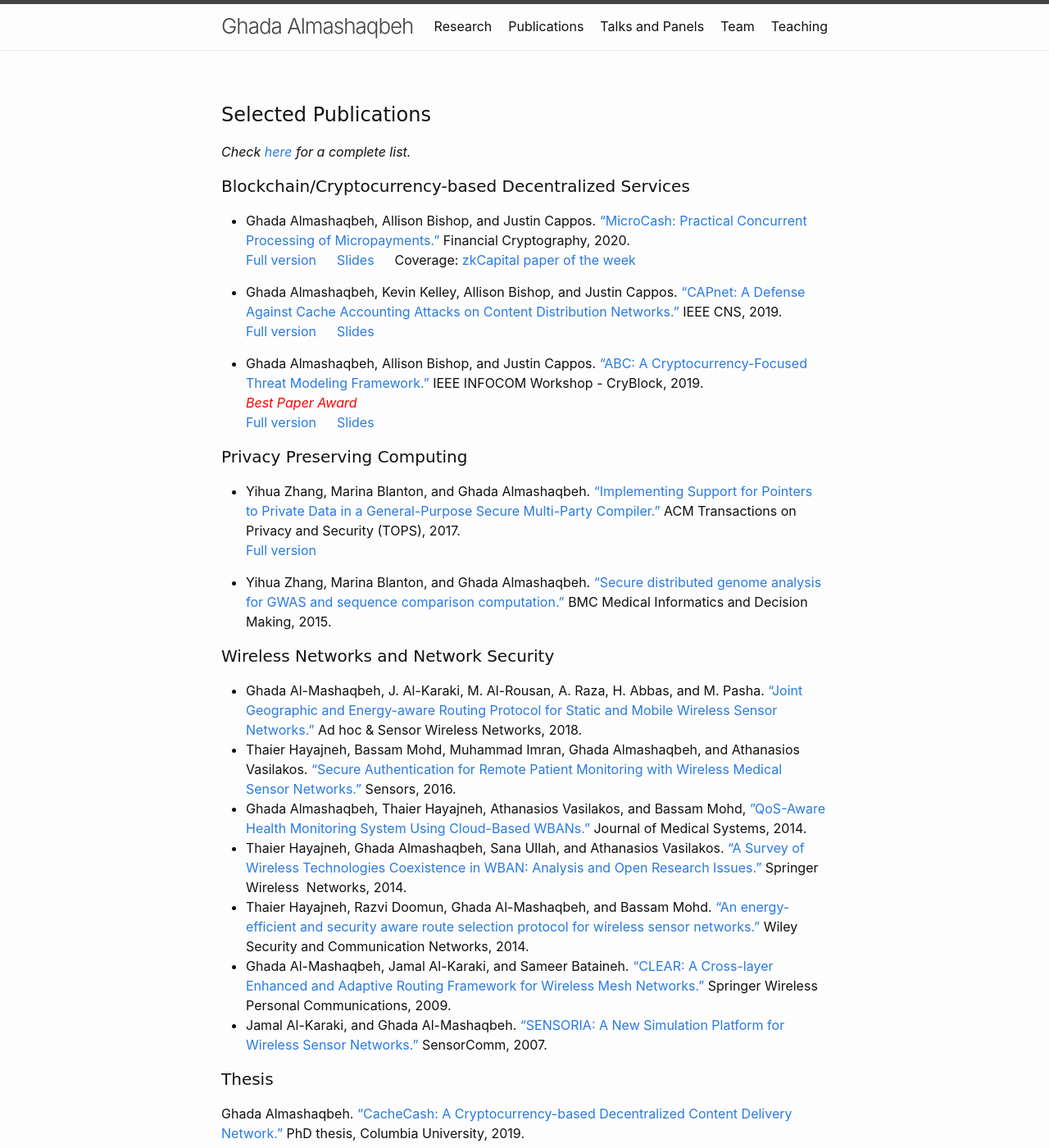
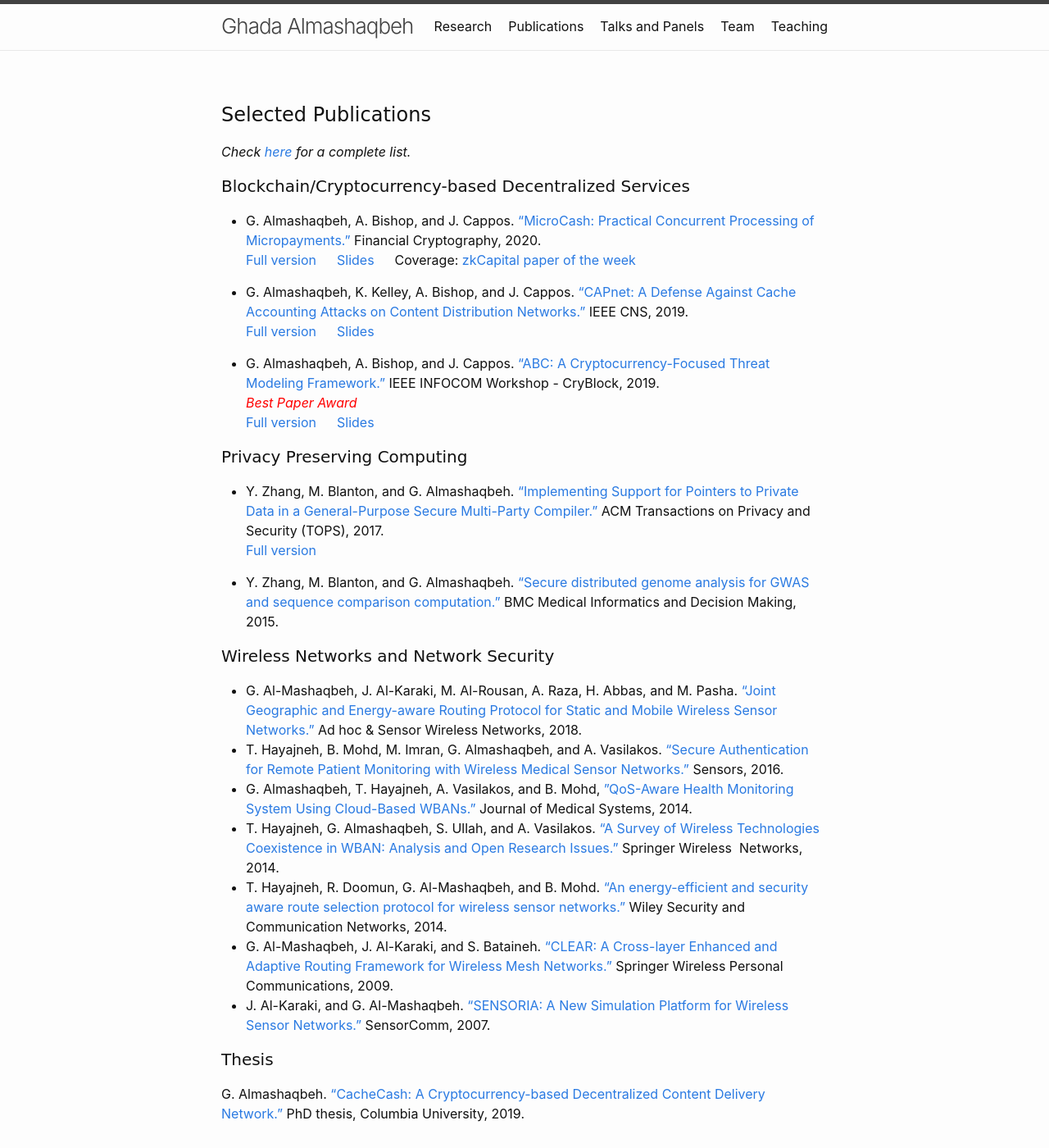
Before and after one commit to GhadaAlmashaqbeh/GhadaAlmashaqbeh.github.io, a Jekyll site: the page built from 02-publications.md, in a window 1280 px wide and 1400 px high. Shown: the whole window at 82% size. Built offline with Jekyll 4.4.1, drawn with Linux system fonts in a browser that asks for light colours.

Commit message:
update publications

```diff
--- a/02-publications.md
+++ b/02-publications.md
@@ -11,34 +11,34 @@ _Check [here](https://scholar.google.com/citations?user=QKIkII0AAAAJ&hl=en) for
 
 <h4 style="font-family: 'Comic Sans MS'">Blockchain/Cryptocurrency-based Decentralized Services</h4>
 
-* Ghada Almashaqbeh, Allison Bishop, and Justin Cappos. ["MicroCash: Practical Concurrent Processing of Micropayments."](https://link.springer.com/chapter/10.1007/978-3-030-51280-4_13) Financial Cryptography, 2020.<br/>
+* G. Almashaqbeh, A. Bishop, and J. Cappos. ["MicroCash: Practical Concurrent Processing of Micropayments."](https://link.springer.com/chapter/10.1007/978-3-030-51280-4_13) Financial Cryptography, 2020.<br/>
   [Full version](https://arxiv.org/abs/1911.08520) &emsp; [Slides](../slides/microcash-fc-2020.pdf) &emsp; Coverage: [zkCapital paper of the week](https://zkcapital.substack.com/p/this-week-in-blockchain-research-92a)
 
-* Ghada Almashaqbeh, Kevin Kelley, Allison Bishop, and Justin Cappos. ["CAPnet: A Defense Against Cache Accounting Attacks on Content Distribution Networks."](https://ieeexplore.ieee.org/document/8802825) IEEE CNS, 2019. <br/>
+* G. Almashaqbeh, K. Kelley, A. Bishop, and J. Cappos. ["CAPnet: A Defense Against Cache Accounting Attacks on Content Distribution Networks."](https://ieeexplore.ieee.org/document/8802825) IEEE CNS, 2019. <br/>
   [Full version](https://arxiv.org/abs/1906.10272) &emsp; [Slides](../slides/capnet-cns-2019.pdf)
 
-* Ghada Almashaqbeh, Allison Bishop, and Justin Cappos. ["ABC: A Cryptocurrency-Focused Threat Modeling Framework."](https://ieeexplore.ieee.org/document/8845101) IEEE INFOCOM Workshop - CryBlock, 2019.  <br/>
+* G. Almashaqbeh, A. Bishop, and J. Cappos. ["ABC: A Cryptocurrency-Focused Threat Modeling Framework."](https://ieeexplore.ieee.org/document/8845101) IEEE INFOCOM Workshop - CryBlock, 2019.  <br/>
   <span style="color: red;">_Best Paper Award_</span> <br/>
   [Full version](https://arxiv.org/abs/1903.03422) &emsp; [Slides](../slides/abc-cryblock-2019.pdf)
 
 
 
 <h4 style="font-family: 'Comic Sans MS'">Privacy Preserving Computing</h4>
-* Yihua Zhang, Marina Blanton, and Ghada Almashaqbeh. ["Implementing Support for Pointers to Private Data in a General-Purpose Secure Multi-Party Compiler."](https://dl.acm.org/citation.cfm?id=3154600) ACM Transactions on Privacy and Security (TOPS), 2017. <br/>
+* Y. Zhang, M. Blanton, and G. Almashaqbeh. ["Implementing Support for Pointers to Private Data in a General-Purpose Secure Multi-Party Compiler."](https://dl.acm.org/citation.cfm?id=3154600) ACM Transactions on Privacy and Security (TOPS), 2017. <br/>
   [Full version](https://arxiv.org/abs/1509.01763)
 
-* Yihua Zhang, Marina Blanton, and Ghada Almashaqbeh. ["Secure distributed genome analysis for GWAS and sequence comparison computation."](https://bmcmedinformdecismak.biomedcentral.com/articles/10.1186/1472-6947-15-S5-S4) BMC Medical Informatics and Decision Making, 2015.
+* Y. Zhang, M. Blanton, and G. Almashaqbeh. ["Secure distributed genome analysis for GWAS and sequence comparison computation."](https://bmcmedinformdecismak.biomedcentral.com/articles/10.1186/1472-6947-15-S5-S4) BMC Medical Informatics and Decision Making, 2015.
 
 
 <h4 style="font-family: 'Comic Sans MS'">Wireless Networks and Network Security</h4>
-* Ghada Al-Mashaqbeh, J. Al-Karaki, M. Al-Rousan, A. Raza, H. Abbas, and M. Pasha. ["Joint Geographic and Energy-aware Routing Protocol for Static and Mobile Wireless Sensor Networks."](https://www.oldcitypublishing.com/journals/ahswn-home/ahswn-issue-contents/ahswn-volume-41-number-3-4-2018/16950-2/) Ad hoc & Sensor Wireless Networks, 2018.
-* Thaier Hayajneh, Bassam Mohd, Muhammad Imran, Ghada Almashaqbeh, and Athanasios Vasilakos. ["Secure Authentication for Remote Patient Monitoring with Wireless Medical Sensor Networks.”](https://www.mdpi.com/1424-8220/16/4/424) Sensors, 2016.
-* Ghada Almashaqbeh, Thaier Hayajneh, Athanasios Vasilakos, and Bassam Mohd, [”QoS-Aware Health Monitoring System Using Cloud-Based WBANs.”](https://link.springer.com/article/10.1007/s10916-014-0121-2) Journal of Medical Systems, 2014.
-* Thaier Hayajneh, Ghada Almashaqbeh, Sana Ullah, and Athanasios Vasilakos. [“A Survey of Wireless Technologies Coexistence in WBAN: Analysis and Open Research Issues.”](https://link.springer.com/article/10.1007/s11276-014-0736-8) Springer Wireless  Networks, 2014.
-* Thaier Hayajneh, Razvi Doomun, Ghada Al-Mashaqbeh, and Bassam Mohd. [“An energy-efficient and security aware route selection protocol for wireless sensor networks.”](https://onlinelibrary.wiley.com/doi/full/10.1002/sec.915) Wiley Security and Communication Networks, 2014.
-* Ghada Al-Mashaqbeh, Jamal Al-Karaki, and Sameer Bataineh. [“CLEAR: A Cross-layer Enhanced and Adaptive Routing Framework for Wireless Mesh Networks.”](https://link.springer.com/article/10.1007/s11277-009-9758-4) Springer Wireless Personal Communications, 2009.
-* Jamal Al-Karaki, and Ghada Al-Mashaqbeh. [“SENSORIA: A New Simulation Platform for Wireless Sensor Networks.”](https://ieeexplore.ieee.org/abstract/document/4394958) SensorComm, 2007.
+* G. Al-Mashaqbeh, J. Al-Karaki, M. Al-Rousan, A. Raza, H. Abbas, and M. Pasha. ["Joint Geographic and Energy-aware Routing Protocol for Static and Mobile Wireless Sensor Networks."](https://www.oldcitypublishing.com/journals/ahswn-home/ahswn-issue-contents/ahswn-volume-41-number-3-4-2018/16950-2/) Ad hoc & Sensor Wireless Networks, 2018.
+* T. Hayajneh, B. Mohd, M. Imran, G. Almashaqbeh, and A. Vasilakos. ["Secure Authentication for Remote Patient Monitoring with Wireless Medical Sensor Networks.”](https://www.mdpi.com/1424-8220/16/4/424) Sensors, 2016.
+* G. Almashaqbeh, T. Hayajneh, A. Vasilakos, and B. Mohd, [”QoS-Aware Health Monitoring System Using Cloud-Based WBANs.”](https://link.springer.com/article/10.1007/s10916-014-0121-2) Journal of Medical Systems, 2014.
+* T. Hayajneh, G. Almashaqbeh, S. Ullah, and A. Vasilakos. [“A Survey of Wireless Technologies Coexistence in WBAN: Analysis and Open Research Issues.”](https://link.springer.com/article/10.1007/s11276-014-0736-8) Springer Wireless  Networks, 2014.
+* T. Hayajneh, R. Doomun, G. Al-Mashaqbeh, and B. Mohd. [“An energy-efficient and security aware route selection protocol for wireless sensor networks.”](https://onlinelibrary.wiley.com/doi/full/10.1002/sec.915) Wiley Security and Communication Networks, 2014.
+* G. Al-Mashaqbeh, J. Al-Karaki, and S. Bataineh. [“CLEAR: A Cross-layer Enhanced and Adaptive Routing Framework for Wireless Mesh Networks.”](https://link.springer.com/article/10.1007/s11277-009-9758-4) Springer Wireless Personal Communications, 2009.
+* J. Al-Karaki, and G. Al-Mashaqbeh. [“SENSORIA: A New Simulation Platform for Wireless Sensor Networks.”](https://ieeexplore.ieee.org/abstract/document/4394958) SensorComm, 2007.
 
 
 <h4 style="font-family: 'Comic Sans MS'">Thesis</h4>
-Ghada Almashaqbeh. ["CacheCash: A Cryptocurrency-based Decentralized Content Delivery Network."](https://academiccommons.columbia.edu/doi/10.7916/d8-kmv2-7n57) PhD thesis, Columbia University, 2019.
+G. Almashaqbeh. ["CacheCash: A Cryptocurrency-based Decentralized Content Delivery Network."](https://academiccommons.columbia.edu/doi/10.7916/d8-kmv2-7n57) PhD thesis, Columbia University, 2019.
```
